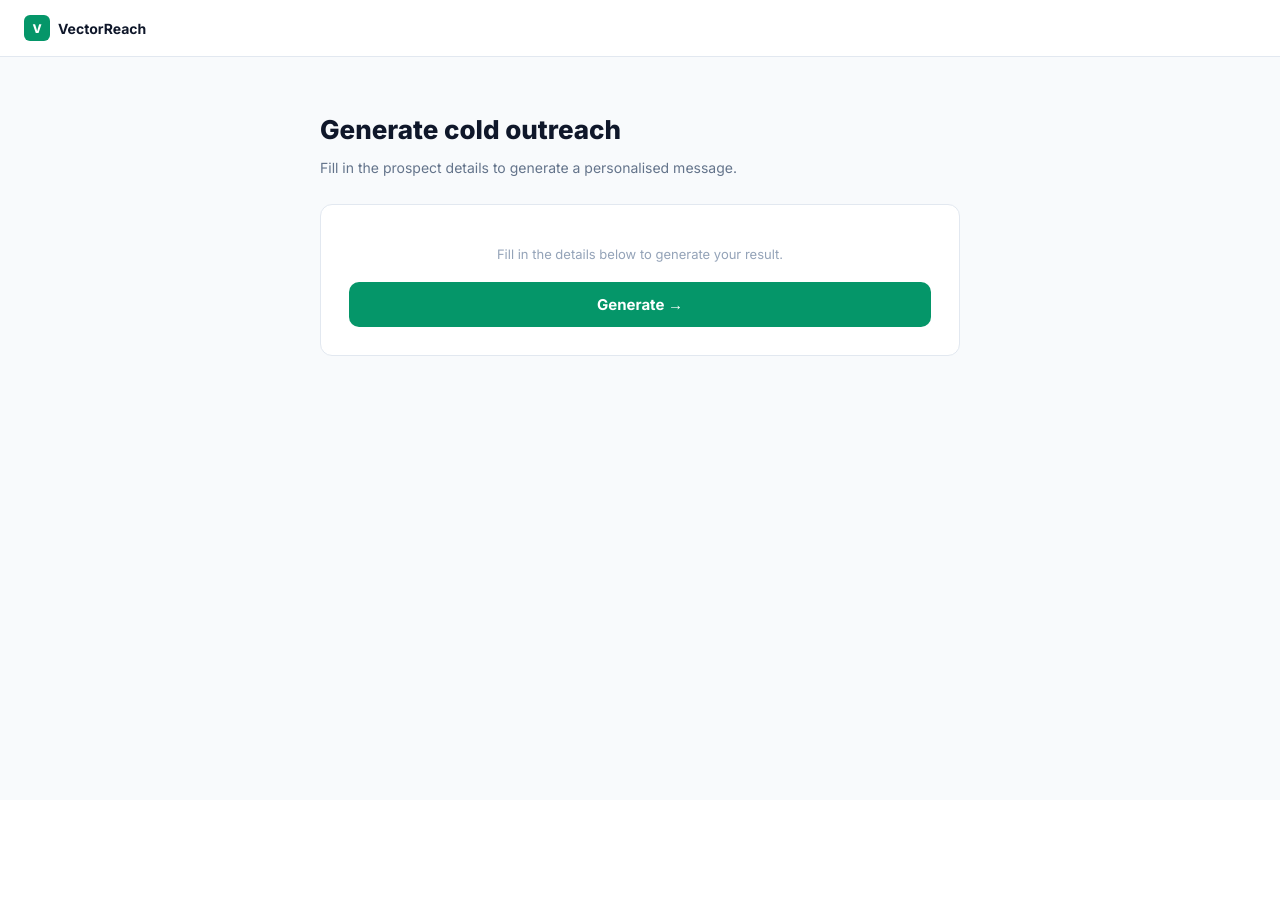
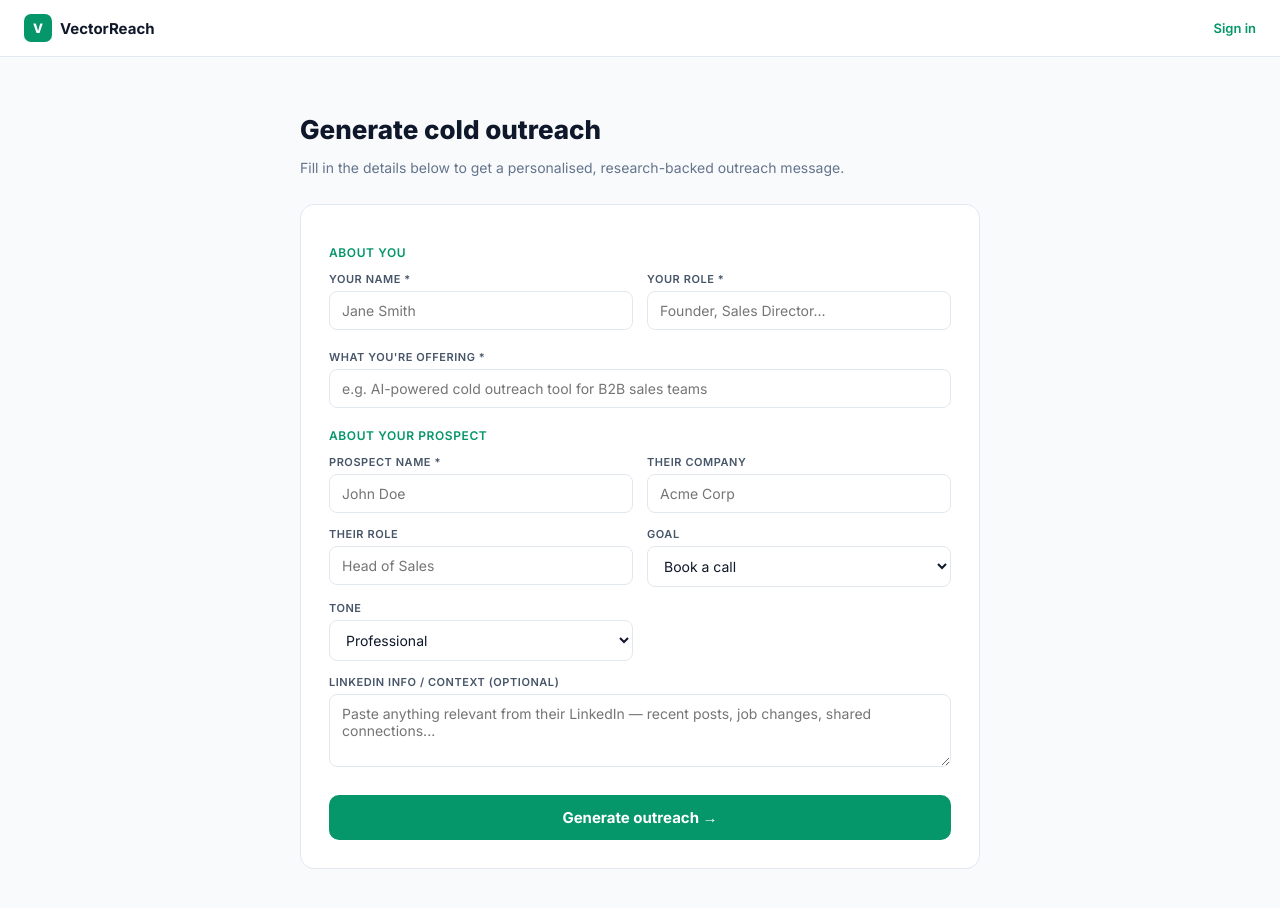
Before and after one commit to apexianlabs/vectorreach, a Next.js app: page /generate in a window 1280 px wide. Before the commit the page ends 800 px from the top, so only its background shows below. Built offline with nearby package versions, Linux system fonts and the light colour scheme.

Commit message:
Add VectorReach custom generate page and API

```diff
--- a/app/api/generate/route.js
+++ b/app/api/generate/route.js
@@ -1,40 +1,29 @@
 import { NextResponse } from 'next/server'
-
-const AI_API_URL = process.env.AI_API_URL
-const AI_API_KEY = process.env.AI_API_KEY
-const DB_API_URL = process.env.DB_API_URL
-const DB_API_KEY = process.env.DB_API_KEY_VECTORREACH
-
 export async function POST(request) {
   try {
     const body = await request.json()
-    const { userId, ...inputs } = body
-
-    // Call AI API
-    const aiRes = await fetch(`${AI_API_URL}/api/process`, {
+    const { sender_name, sender_role, prospect_name, prospect_company, prospect_role, linkedin_info, offering, goal, tone, userId } = body
+    if (!sender_name || !prospect_name || !offering) return NextResponse.json({ error: 'Required fields missing' }, { status: 400 })
+    const aiRes = await fetch(`${process.env.AI_API_URL}/api/process`, {
       method: 'POST',
-      headers: { 'Content-Type': 'application/json', 'Authorization': `Bearer ${AI_API_KEY}` },
-      body: JSON.stringify({ task: 'generate_cold_outreach', inputs })
+      headers: { 'Content-Type': 'application/json', 'Authorization': `Bearer ${process.env.AI_API_KEY}` },
+      body: JSON.stringify({ task: 'generate_cold_outreach', inputs: { sender_name, sender_role: sender_role||'Professional', prospect_name, prospect_company: prospect_company||'their company', prospect_role: prospect_role||'Decision Maker', linkedin_info: linkedin_info||'No additional info', offering, goal: goal||'Book a call', tone: tone||'Professional' } })
     })
     const aiData = await aiRes.json()
-    if (!aiRes.ok) throw new Error(aiData.error || 'AI generation failed')
-
+    if (!aiRes.ok) throw new Error(aiData.error || 'AI failed')
     const result = aiData.data
-
-    // Save to DB
     let itemId = null
-    if (userId && DB_API_URL) {
+    if (userId && process.env.DB_API_URL) {
       try {
-        const dbRes = await fetch(`${DB_API_URL}/db/vectorreach/vectorreach_messages`, {
+        const dbRes = await fetch(`${process.env.DB_API_URL}/db/vectorreach/messages`, {
           method: 'POST',
-          headers: { 'Content-Type': 'application/json', 'Authorization': `Bearer ${DB_API_KEY}` },
-          body: JSON.stringify({ user_id: userId, result_data: result, status: 'draft', ...inputs })
+          headers: { 'Content-Type': 'application/json', 'Authorization': `Bearer ${process.env.DB_API_KEY_VECTORREACH}` },
+          body: JSON.stringify({ user_id: userId, title: `To ${prospect_name} at ${prospect_company||'?'}`, prospect_name, prospect_company, result_data: result, status: 'complete' })
         })
         const dbData = await dbRes.json()
         itemId = dbData.data?.id || null
-      } catch(e) { console.error('DB save failed:', e.message) }
+      } catch(e) {}
     }
-
     return NextResponse.json({ itemId, result })
   } catch(err) {
     return NextResponse.json({ error: err.message }, { status: 500 })
--- a/app/generate/page.js
+++ b/app/generate/page.js
@@ -1,27 +1,26 @@
 'use client'
-import { useState, useEffect, Suspense } from 'react'
-import { useRouter } from 'next/navigation'
+import { useState, useEffect } from 'react'
 import Link from 'next/link'
 
-function GeneratePageInner() {
-  const router = useRouter()
+const TONES = ['Professional','Friendly','Casual','Direct','Consultative']
+
+export default function GeneratePage() {
   const [user, setUser]       = useState(null)
   const [loading, setLoading] = useState(false)
   const [error, setError]     = useState('')
   const [result, setResult]   = useState(null)
-  const [form, setForm]       = useState({})
+  const [form, setForm]       = useState({ sender_name:'', sender_role:'', prospect_name:'', prospect_company:'', prospect_role:'', linkedin_info:'', offering:'', goal:'Book a call', tone:'Professional' })
 
   useEffect(() => {
-    const match = document.cookie.match(/vec_user=([^;]+)/)
-    if (match) {
-      try { setUser(JSON.parse(decodeURIComponent(match[1]))) } catch(e) {}
-    }
+    try {
+      const match = document.cookie.match(/vec_user=([^;]+)/)
+      if (match) setUser(JSON.parse(decodeURIComponent(match[1])))
+    } catch(e) {}
   }, [])
 
   const handleSubmit = async () => {
-    setLoading(true)
-    setError('')
-    setResult(null)
+    if (!form.sender_name || !form.prospect_name || !form.offering) return setError('Please fill in the required fields.')
+    setLoading(true); setError(''); setResult(null)
     try {
       const token = document.cookie.match(/vec_token=([^;]+)/)?.[1] || ''
       const res = await fetch('/api/generate', {
@@ -30,63 +29,124 @@ function GeneratePageInner() {
         body: JSON.stringify({ ...form, userId: user?.id })
       })
       const data = await res.json()
-      if (!res.ok) throw new Error(data.error || 'Generation failed')
-      setResult(data)
-    } catch(e) {
-      setError(e.message)
-    } finally {
-      setLoading(false)
-    }
+      if (!res.ok) throw new Error(data.error || 'Failed')
+      setResult(data.result)
+    } catch(e) { setError(e.message) }
+    setLoading(false)
   }
+
+  const inputStyle = { width:'100%', padding:'10px 12px', border:'1px solid #e2e8f0', borderRadius:8, fontSize:14, color:'#0f172a', background:'#fff', outline:'none', fontFamily:'Inter,sans-serif', boxSizing:'border-box' }
+  const labelStyle = { fontSize:11, fontWeight:600, color:'#475569', textTransform:'uppercase', letterSpacing:'0.05em', display:'block', marginBottom:5 }
+
+  if (result) return (
+    <div style={{minHeight:'100vh',background:'#f8fafc',fontFamily:'Inter,sans-serif'}}>
+      <nav style={{background:'#fff',borderBottom:'1px solid #e2e8f0',height:56,display:'flex',alignItems:'center',padding:'0 24px',gap:16}}>
+        <Link href="/" style={{display:'flex',alignItems:'center',gap:8,textDecoration:'none'}}>
+          <div style={{width:28,height:28,borderRadius:7,background:'#059669',display:'flex',alignItems:'center',justifyContent:'center',fontSize:13,fontWeight:800,color:'#fff'}}>V</div>
+          <span style={{fontWeight:700,color:'#0f172a',fontSize:15}}>VectorReach</span>
+        </Link>
+        <div style={{flex:1}}/>
+        {user ? <Link href="/dashboard" style={{fontSize:13,color:'#64748b',textDecoration:'none'}}>Dashboard</Link>
+               : <Link href="/login" style={{fontSize:13,color:'#059669',fontWeight:600,textDecoration:'none'}}>Sign in</Link>}
+      </nav>
+      <div style={{maxWidth:720,margin:'0 auto',padding:'32px 24px',display:'flex',flexDirection:'column',gap:14}}>
+        <div style={{background:'#f0fdf4',border:'1px solid #bbf7d0',borderRadius:12,padding:20}}>
+          <p style={{fontSize:11,fontWeight:700,color:'#059669',textTransform:'uppercase',marginBottom:4}}>✅ Outreach Generated</p>
+          <p style={{fontSize:18,fontWeight:800,color:'#0f172a'}}>To: {form.prospect_name} at {form.prospect_company}</p>
+        </div>
+        {(result.subject || result.email_subject) && (
+          <div style={{background:'#fff',border:'1px solid #e2e8f0',borderRadius:12,padding:20}}>
+            <p style={{fontSize:11,fontWeight:700,color:'#475569',textTransform:'uppercase',marginBottom:8}}>📧 Subject Line</p>
+            <p style={{fontSize:15,fontWeight:600,color:'#0f172a'}}>{result.subject || result.email_subject}</p>
+          </div>
+        )}
+        {(result.message || result.email_body || result.body) && (
+          <div style={{background:'#fff',border:'1px solid #e2e8f0',borderRadius:12,padding:20}}>
+            <div style={{display:'flex',alignItems:'center',justifyContent:'space-between',marginBottom:12}}>
+              <p style={{fontSize:11,fontWeight:700,color:'#475569',textTransform:'uppercase'}}>✉️ Message</p>
+              <button onClick={() => navigator.clipboard.writeText(result.message || result.email_body || result.body)}
+                style={{fontSize:11,color:'#059669',background:'#f0fdf4',border:'1px solid #bbf7d0',borderRadius:6,padding:'4px 10px',cursor:'pointer',fontFamily:'Inter,sans-serif',fontWeight:600}}>
+                Copy
+              </button>
+            </div>
+            <p style={{fontSize:13,color:'#374151',lineHeight:1.8,whiteSpace:'pre-wrap'}}>{result.message || result.email_body || result.body}</p>
+          </div>
+        )}
+        {result.follow_up && (
+          <div style={{background:'#f0fdf4',border:'1px solid #bbf7d0',borderRadius:12,padding:20}}>
+            <p style={{fontSize:11,fontWeight:700,color:'#059669',textTransform:'uppercase',marginBottom:8}}>📅 Follow-up suggestion</p>
+            <p style={{fontSize:13,color:'#374151',lineHeight:1.7}}>{result.follow_up}</p>
+          </div>
+        )}
+        <div style={{display:'flex',gap:10,flexWrap:'wrap'}}>
+          <button onClick={() => { setResult(null); setForm({...form, prospect_name:'', prospect_company:'', prospect_role:'', linkedin_info:''}) }}
+            style={{flex:1,minWidth:120,padding:'10px',borderRadius:8,border:'1px solid #e2e8f0',background:'#fff',fontSize:13,fontWeight:600,color:'#475569',cursor:'pointer',fontFamily:'Inter,sans-serif'}}>
+            New prospect
+          </button>
+          {user ? <Link href="/dashboard" style={{flex:1,minWidth:120,padding:'10px',borderRadius:8,border:'none',background:'#059669',color:'#fff',fontSize:13,fontWeight:700,textDecoration:'none',textAlign:'center',display:'flex',alignItems:'center',justifyContent:'center'}}>View dashboard →</Link>
+                : <Link href="/login" style={{flex:1,minWidth:120,padding:'10px',borderRadius:8,border:'none',background:'#059669',color:'#fff',fontSize:13,fontWeight:700,textDecoration:'none',textAlign:'center',display:'flex',alignItems:'center',justifyContent:'center'}}>Save messages →</Link>}
+        </div>
+      </div>
+    </div>
+  )
 
   return (
     <div style={{minHeight:'100vh',background:'#f8fafc',fontFamily:'Inter,sans-serif'}}>
       <nav style={{background:'#fff',borderBottom:'1px solid #e2e8f0',height:56,display:'flex',alignItems:'center',padding:'0 24px',gap:16}}>
-        <Link href="/dashboard" style={{display:'flex',alignItems:'center',gap:8,textDecoration:'none'}}>
-          <div style={{width:26,height:26,borderRadius:6,background:'#059669',display:'flex',alignItems:'center',justifyContent:'center',fontSize:12,fontWeight:800,color:'#fff'}}>V</div>
-          <span style={{fontWeight:700,color:'#0f172a',fontSize:14}}>VectorReach</span>
+        <Link href="/" style={{display:'flex',alignItems:'center',gap:8,textDecoration:'none'}}>
+          <div style={{width:28,height:28,borderRadius:7,background:'#059669',display:'flex',alignItems:'center',justifyContent:'center',fontSize:13,fontWeight:800,color:'#fff'}}>V</div>
+          <span style={{fontWeight:700,color:'#0f172a',fontSize:15}}>VectorReach</span>
         </Link>
         <div style={{flex:1}}/>
-        {user && <Link href="/dashboard" style={{fontSize:13,color:'#64748b',textDecoration:'none'}}>Dashboard</Link>}
+        {user ? <Link href="/dashboard" style={{fontSize:13,color:'#64748b',textDecoration:'none'}}>Dashboard</Link>
+               : <Link href="/login" style={{fontSize:13,color:'#059669',fontWeight:600,textDecoration:'none'}}>Sign in</Link>}
       </nav>
-      <div style={{maxWidth:640,margin:'0 auto',padding:'40px 24px'}}>
+      <div style={{maxWidth:680,margin:'0 auto',padding:'40px 24px'}}>
         <h1 style={{fontSize:26,fontWeight:800,color:'#0f172a',marginBottom:6}}>Generate cold outreach</h1>
-        <p style={{fontSize:14,color:'#64748b',marginBottom:28}}>Fill in the prospect details to generate a personalised message.</p>
-
+        <p style={{fontSize:14,color:'#64748b',marginBottom:28}}>Fill in the details below to get a personalised, research-backed outreach message.</p>
         {error && <div style={{background:'#fef2f2',border:'1px solid #fecaca',borderRadius:10,padding:'12px 16px',fontSize:13,color:'#dc2626',marginBottom:20}}>{error}</div>}
-
-        {result ? (
-          <div style={{background:'#f0fdf4',border:'1px solid #bbf7d0',borderRadius:12,padding:24}}>
-            <h2 style={{fontSize:18,fontWeight:700,color:'#15803d',marginBottom:8}}>✅ Done!</h2>
-            <p style={{fontSize:13,color:'#166534',marginBottom:16}}>Your result has been generated.</p>
-            <pre style={{background:'#fff',borderRadius:8,padding:16,fontSize:12,color:'#374151',overflow:'auto',maxHeight:300,border:'1px solid #e2e8f0'}}>
-              {JSON.stringify(result.result, null, 2)}
-            </pre>
-            <button onClick={() => { setResult(null); setForm({}) }}
-              style={{marginTop:12,width:'100%',background:'transparent',border:'1px solid #e2e8f0',color:'#64748b',padding:'8px',borderRadius:8,fontSize:13,cursor:'pointer'}}>
-              Generate another
-            </button>
+        <div style={{background:'#fff',border:'1px solid #e2e8f0',borderRadius:14,padding:28}}>
+          <p style={{fontSize:12,fontWeight:600,color:'#059669',marginBottom:12,textTransform:'uppercase',letterSpacing:'0.05em'}}>About you</p>
+          <div style={{display:'grid',gridTemplateColumns:'1fr 1fr',gap:14,marginBottom:20}}>
+            <div><label style={labelStyle}>Your name *</label><input value={form.sender_name} onChange={e => setForm({...form,sender_name:e.target.value})} placeholder="Jane Smith" style={inputStyle}/></div>
+            <div><label style={labelStyle}>Your role *</label><input value={form.sender_role} onChange={e => setForm({...form,sender_role:e.target.value})} placeholder="Founder, Sales Director..." style={inputStyle}/></div>
           </div>
-        ) : (
-          <div style={{background:'#fff',border:'1px solid #e2e8f0',borderRadius:12,padding:28}}>
-            <p style={{fontSize:13,color:'#94a3b8',marginBottom:20,textAlign:'center'}}>
-              Fill in the details below to generate your result.
-            </p>
-            <button onClick={handleSubmit} disabled={loading}
-              style={{width:'100%',background:loading?'#94a3b8':'#059669',color:'#fff',padding:'13px',borderRadius:10,border:'none',fontSize:15,fontWeight:700,cursor:loading?'not-allowed':'pointer',fontFamily:'Inter,sans-serif'}}>
-              {loading ? 'Generating...' : 'Generate →'}
-            </button>
+          <div style={{marginBottom:20}}>
+            <label style={labelStyle}>What you're offering *</label>
+            <input value={form.offering} onChange={e => setForm({...form,offering:e.target.value})} placeholder="e.g. AI-powered cold outreach tool for B2B sales teams" style={inputStyle}/>
           </div>
-        )}
+          <p style={{fontSize:12,fontWeight:600,color:'#059669',marginBottom:12,textTransform:'uppercase',letterSpacing:'0.05em'}}>About your prospect</p>
+          <div style={{display:'grid',gridTemplateColumns:'1fr 1fr',gap:14,marginBottom:14}}>
+            <div><label style={labelStyle}>Prospect name *</label><input value={form.prospect_name} onChange={e => setForm({...form,prospect_name:e.target.value})} placeholder="John Doe" style={inputStyle}/></div>
+            <div><label style={labelStyle}>Their company</label><input value={form.prospect_company} onChange={e => setForm({...form,prospect_company:e.target.value})} placeholder="Acme Corp" style={inputStyle}/></div>
+          </div>
+          <div style={{display:'grid',gridTemplateColumns:'1fr 1fr',gap:14,marginBottom:14}}>
+            <div><label style={labelStyle}>Their role</label><input value={form.prospect_role} onChange={e => setForm({...form,prospect_role:e.target.value})} placeholder="Head of Sales" style={inputStyle}/></div>
+            <div><label style={labelStyle}>Goal</label>
+              <select value={form.goal} onChange={e => setForm({...form,goal:e.target.value})} style={{...inputStyle,background:'#fff'}}>
+                {['Book a call','Get a reply','Demo request','Partnership','Referral'].map(g => <option key={g} value={g}>{g}</option>)}
+              </select>
+            </div>
+          </div>
+          <div style={{display:'grid',gridTemplateColumns:'1fr 1fr',gap:14,marginBottom:14}}>
+            <div><label style={labelStyle}>Tone</label>
+              <select value={form.tone} onChange={e => setForm({...form,tone:e.target.value})} style={{...inputStyle,background:'#fff'}}>
+                {TONES.map(t => <option key={t} value={t}>{t}</option>)}
+              </select>
+            </div>
+          </div>
+          <div style={{marginBottom:24}}>
+            <label style={labelStyle}>LinkedIn info / context (optional)</label>
+            <textarea value={form.linkedin_info} onChange={e => setForm({...form,linkedin_info:e.target.value})}
+              placeholder="Paste anything relevant from their LinkedIn — recent posts, job changes, shared connections..."
+              rows={3} style={{...inputStyle,resize:'vertical'}}/>
+          </div>
+          <button onClick={handleSubmit} disabled={loading}
+            style={{width:'100%',padding:'13px',borderRadius:10,border:'none',background:loading?'#6ee7b7':'#059669',color:'#fff',fontSize:15,fontWeight:700,cursor:loading?'not-allowed':'pointer',fontFamily:'Inter,sans-serif'}}>
+            {loading ? '✍️ Writing your message...' : 'Generate outreach →'}
+          </button>
+        </div>
       </div>
     </div>
   )
 }
-
-export default function GeneratePage() {
-  return (
-    <Suspense fallback={<div style={{minHeight:'100vh',display:'flex',alignItems:'center',justifyContent:'center',fontFamily:'Inter,sans-serif',color:'#94a3b8'}}>Loading...</div>}>
-      <GeneratePageInner />
-    </Suspense>
-  )
-}
```
